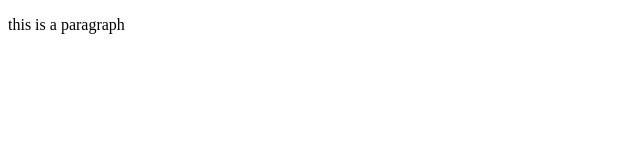
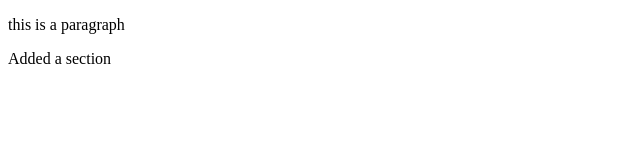
Before and after one commit to sudipto09/demo1, a plain HTML site: page index.html in a window 1280 px wide. Shown: the full height of the page, 0-640 px from the left. Drawn offline with Linux system fonts and the light colour scheme.

Commit message:
Updated branch file added sectioon tag

```diff
--- a/index.html
+++ b/index.html
@@ -7,5 +7,6 @@
 </head>
 <body>
     <p>this is a paragraph</p>
+    <section>Added a section</section>
 </body>
 </html>
```
